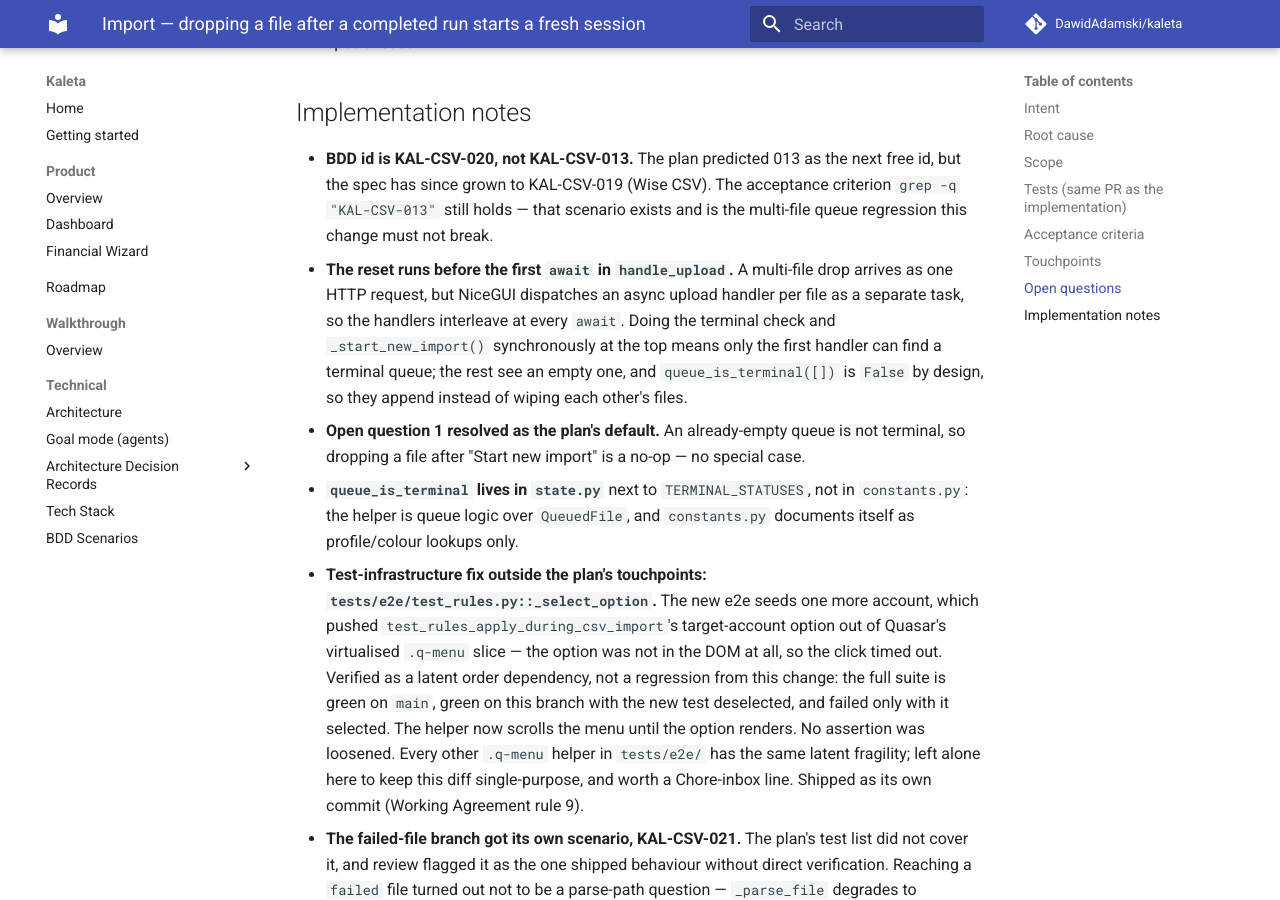
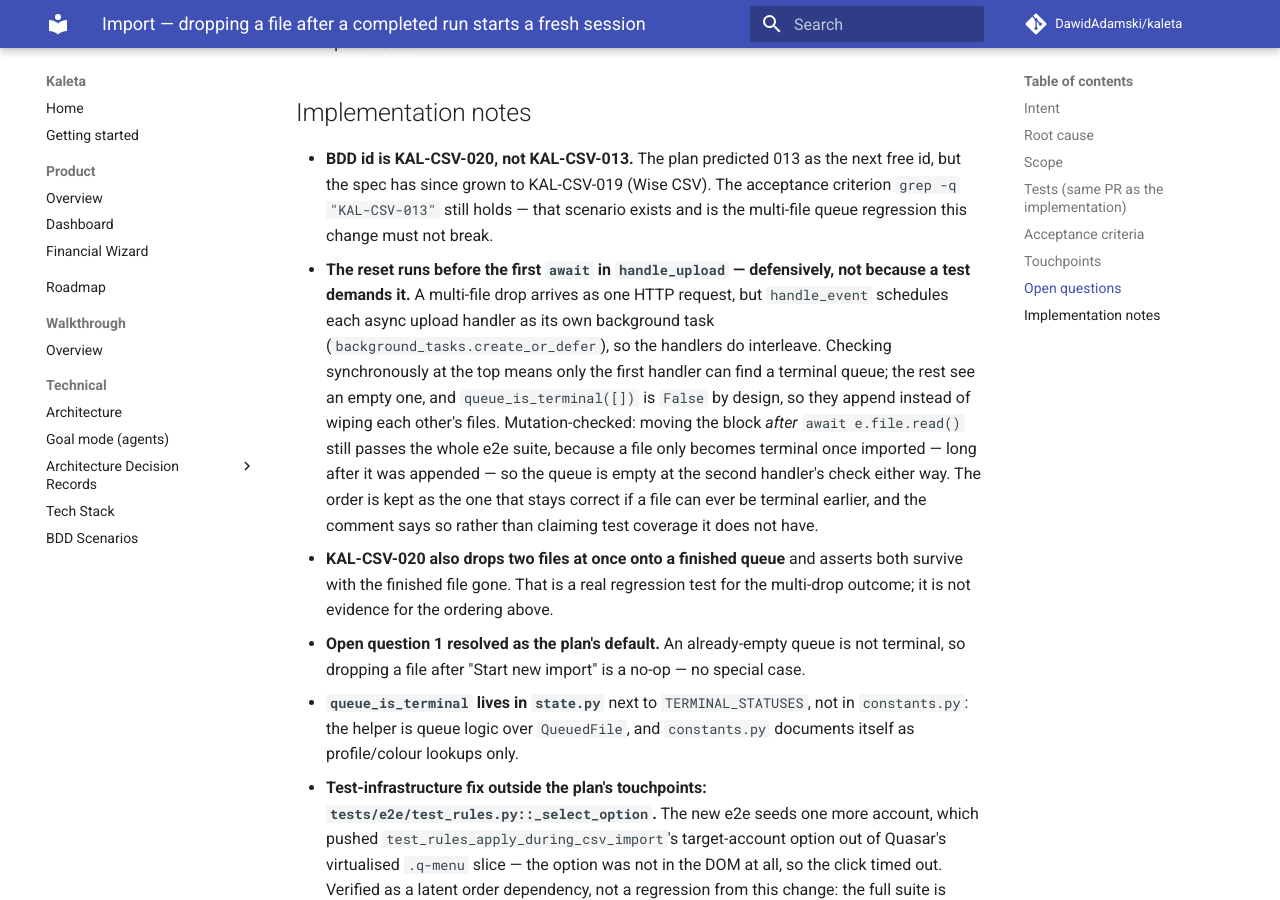
Before and after one commit to DawidAdamski/kaleta, an MkDocs documentation site: the page built from docs/plans/import-upload-after-done-resets-session.md, in a window 1280 px wide and 900 px high, scrolled down 2321 px. Built offline with MkDocs 1.6.1 and Material for MkDocs 9.7.7, drawn with Linux system fonts in a browser that asks for light colours; comment, search, counter and statistics services are not loaded.

Commit message:
test(import): cover the multi-file drop onto a finished queue
Review noted the "before the first await" ordering was argued in a
comment but never exercised. KAL-CSV-020 now also drops two files at once
onto a finished queue and asserts both survive with the finished file
gone.

Mutation-checking the claim showed the ordering is defensive rather than
load-bearing today: moving the reset after `await e.file.read()` still
passes the suite, because a file only becomes terminal once imported —
long after it was appended — so the second handler sees an empty queue
either way. The comment now says that instead of claiming coverage it
does not have.

Also drops the re-selection guards that inferred inherited state from
rendered select labels; re-picking all three options is idempotent.

Covers: KAL-CSV-020

Co-Authored-By: Claude Opus 5 (1M context) <noreply@anthropic.com>
Claude-Session: https://claude.ai/code/session_011wScxdogxxLQ6rAFoz3tqa

```diff
--- a/docs/plans/import-upload-after-done-resets-session.md
+++ b/docs/plans/import-upload-after-done-resets-session.md
@@ -105,13 +105,22 @@ E2E (`tests/e2e/test_csv_import.py`, docstring `Covers:` the new ID):
   next free id, but the spec has since grown to KAL-CSV-019 (Wise CSV). The
   acceptance criterion `grep -q "KAL-CSV-013"` still holds — that scenario
   exists and is the multi-file queue regression this change must not break.
-- **The reset runs before the first `await` in `handle_upload`.** A multi-file
-  drop arrives as one HTTP request, but NiceGUI dispatches an async upload
-  handler per file as a separate task, so the handlers interleave at every
-  `await`. Doing the terminal check and `_start_new_import()` synchronously at
-  the top means only the first handler can find a terminal queue; the rest see
-  an empty one, and `queue_is_terminal([])` is `False` by design, so they append
-  instead of wiping each other's files.
+- **The reset runs before the first `await` in `handle_upload` — defensively,
+  not because a test demands it.** A multi-file drop arrives as one HTTP
+  request, but `handle_event` schedules each async upload handler as its own
+  background task (`background_tasks.create_or_defer`), so the handlers do
+  interleave. Checking synchronously at the top means only the first handler can
+  find a terminal queue; the rest see an empty one, and `queue_is_terminal([])`
+  is `False` by design, so they append instead of wiping each other's files.
+  Mutation-checked: moving the block *after* `await e.file.read()` still passes
+  the whole e2e suite, because a file only becomes terminal once imported —
+  long after it was appended — so the queue is empty at the second handler's
+  check either way. The order is kept as the one that stays correct if a file
+  can ever be terminal earlier, and the comment says so rather than claiming
+  test coverage it does not have.
+- **KAL-CSV-020 also drops two files at once onto a finished queue** and asserts
+  both survive with the finished file gone. That is a real regression test for
+  the multi-drop outcome; it is not evidence for the ordering above.
 - **Open question 1 resolved as the plan's default.** An already-empty queue is
   not terminal, so dropping a file after "Start new import" is a no-op — no
   special case.
```
Also changed, not shown: docs/bdd.md (+2 -0 lines), 2 other files.
